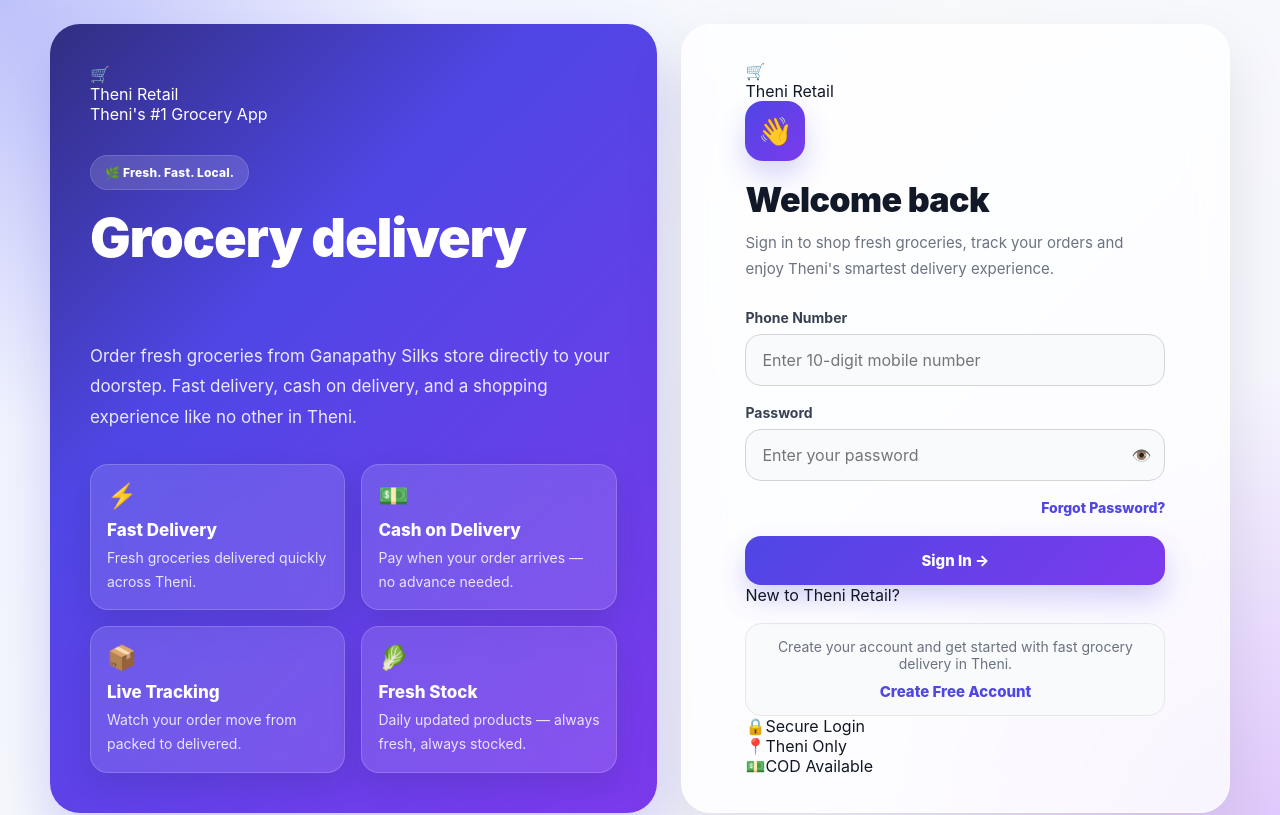
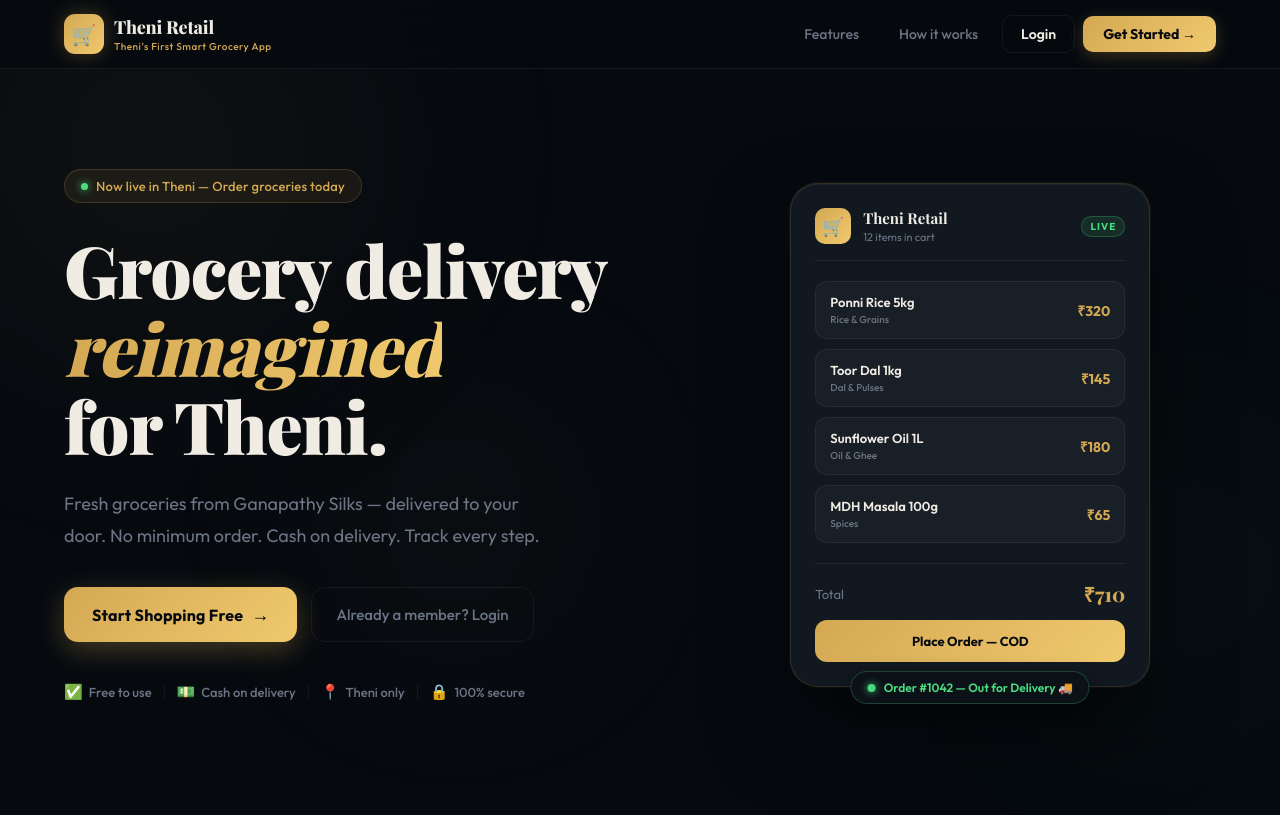
Before and after one commit to Prasanth1617/delivery-app, a React (Create React App) app in the folder client/: page / in a window 1280 px wide. Shown: the top 815 px of the page. Built offline with nearby package versions, Linux system fonts and the light colour scheme.

Commit message:
Update on landing page

```diff
--- a/client/src/App.js
+++ b/client/src/App.js
@@ -3,6 +3,7 @@
 import "react-toastify/dist/ReactToastify.css";
 import "./index.css";
 
+import Landing from "./pages/Landing";         // ✅ ADDED
 import Login from "./pages/Login";
 import Signup from "./pages/Signup";
 import ForgotPassword from "./pages/ForgotPassword";
@@ -32,8 +33,12 @@
 
       <AppLayout>
         <Routes>
-          <Route path="/" element={<Login />} />
-          <Route path="/signup" element={<Signup />} />
+          {/* ✅ Landing page is now the home page */}
+          <Route path="/"               element={<Landing />} />
+
+          {/* ✅ Login moved to /login */}
+          <Route path="/login"          element={<Login />} />
+          <Route path="/signup"         element={<Signup />} />
           <Route path="/forgot-password" element={<ForgotPassword />} />
 
           <Route
--- a/client/src/components/AppLayout.js
+++ b/client/src/components/AppLayout.js
@@ -8,7 +8,7 @@
   const token = localStorage.getItem("token");
   const role = localStorage.getItem("role");
 
-  const hideNavbarRoutes = ["/", "/signup", "/forgot-password"];
+  const hideNavbarRoutes = ["/", "/login", "/signup", "/forgot-password"];
   const shouldHideNavbar = hideNavbarRoutes.includes(location.pathname);
 
   if (!token || shouldHideNavbar) {
--- a/client/src/components/PrivateRoute.js
+++ b/client/src/components/PrivateRoute.js
@@ -7,7 +7,7 @@
   const role = localStorage.getItem("role");
 
   if (!token) {
-    return <Navigate to="/" replace state={{ from: location }} />;
+    return <Navigate to="/login" replace state={{ from: location }} />;
   }
 
   if (adminOnly && role !== "admin") {
```
